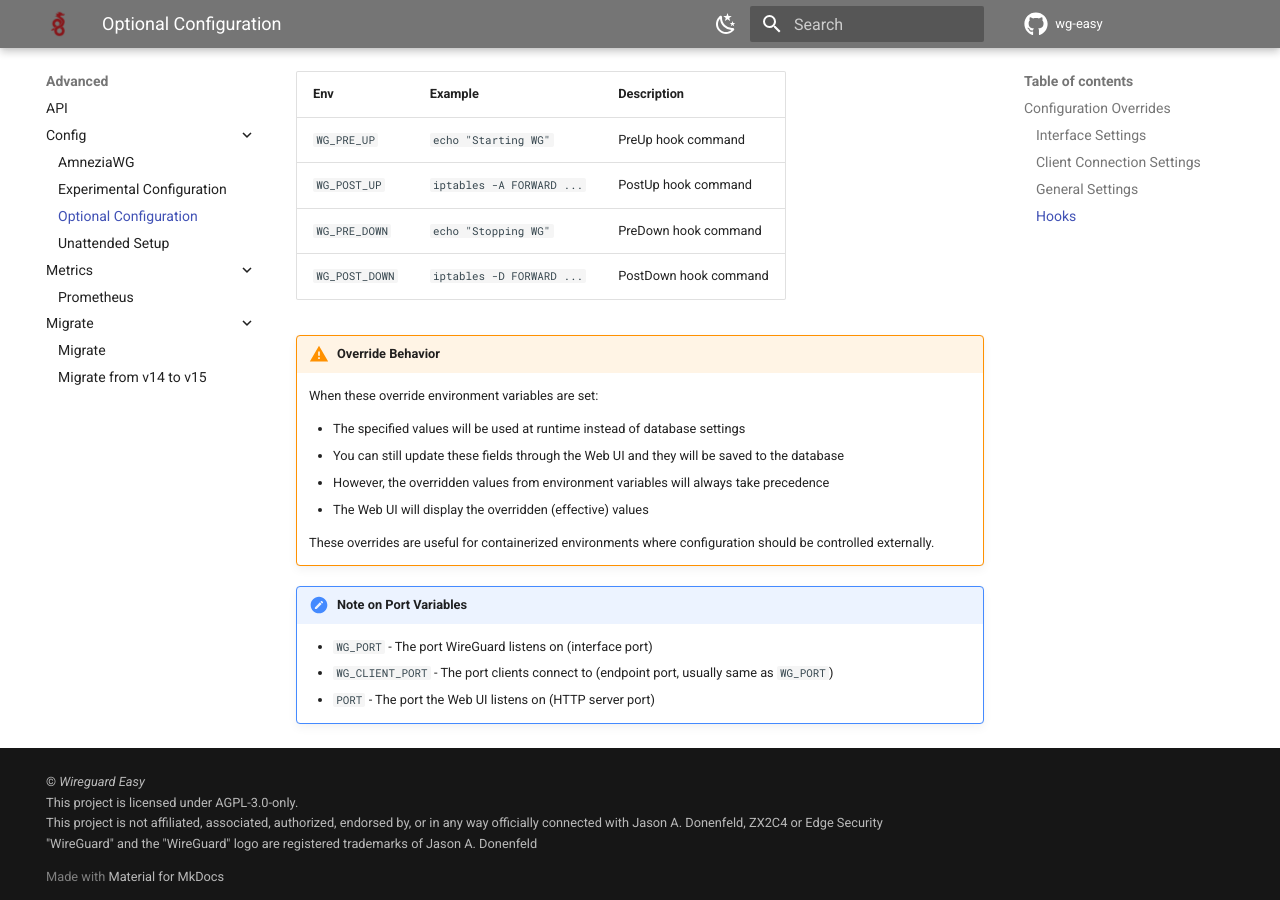
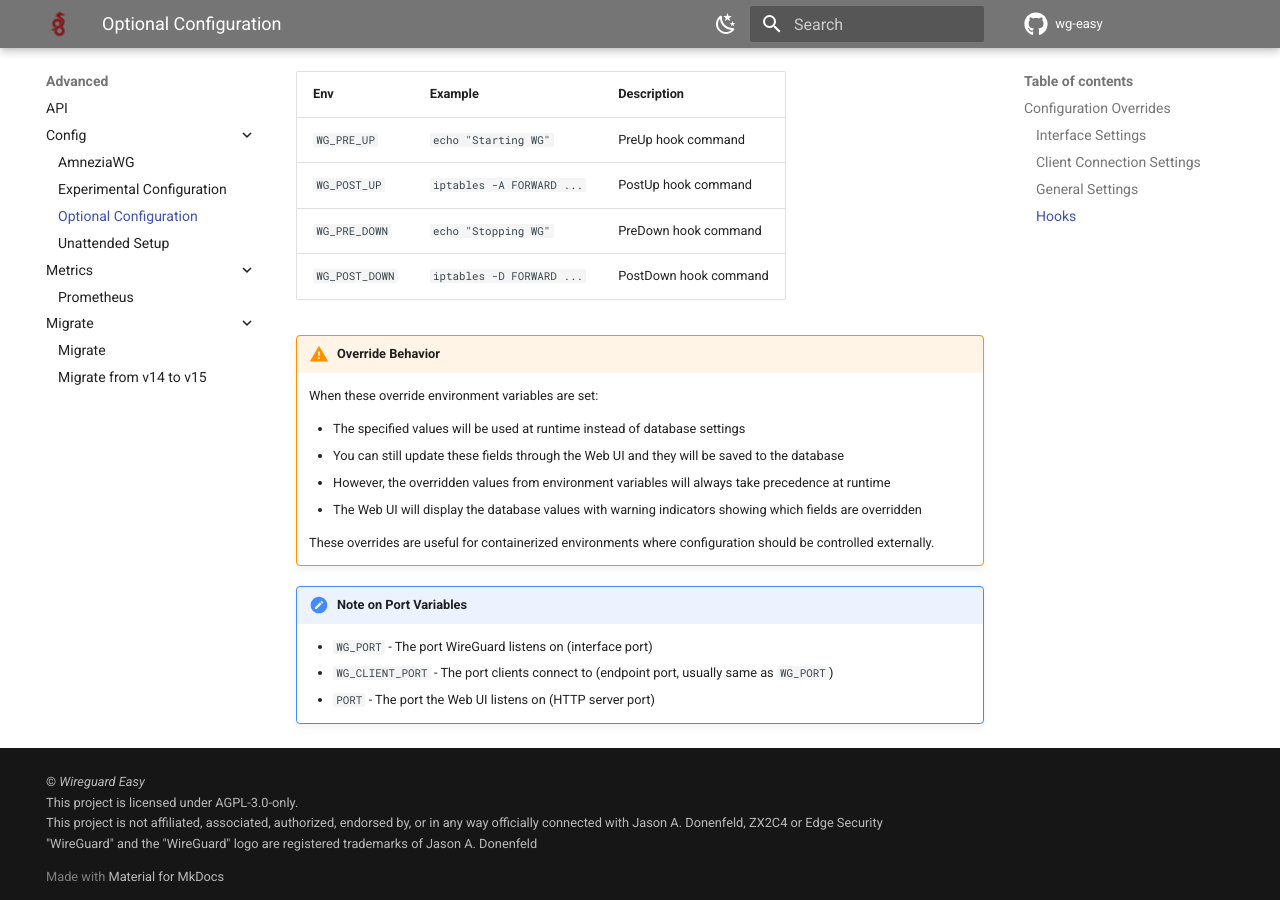
Before and after one commit to wg-easy/wg-easy, an MkDocs documentation site: the page built from docs/content/advanced/config/optional-config.md, in a window 1280 px wide and 900 px high, scrolled down 2006 px. Built offline with MkDocs 1.6.1 and Material for MkDocs 9.7.7, drawn with Linux system fonts in a browser that asks for light colours; comment, search, counter and statistics services are not loaded; the version menu is left out.

Commit message:
Fix documentation discrepancy about UI behavior
- Corrected override behavior description in optional-config.md
- Web UI displays database values with warning indicators, not overridden values
- Clarified that overrides take precedence at runtime, not in the UI display

Co-authored-by: kaaax0815 <32197462+kaaax0815@users.noreply.github.com>

```diff
--- a/docs/content/advanced/config/optional-config.md
+++ b/docs/content/advanced/config/optional-config.md
@@ -70,8 +70,8 @@ When these override environment variables are set:
 
 - The specified values will be used at runtime instead of database settings
 - You can still update these fields through the Web UI and they will be saved to the database
-- However, the overridden values from environment variables will always take precedence
-- The Web UI will display the overridden (effective) values
+- However, the overridden values from environment variables will always take precedence at runtime
+- The Web UI will display the database values with warning indicators showing which fields are overridden
 
 These overrides are useful for containerized environments where configuration should be controlled externally.
 
```
